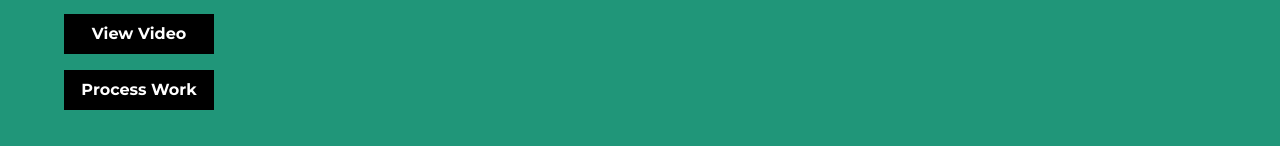
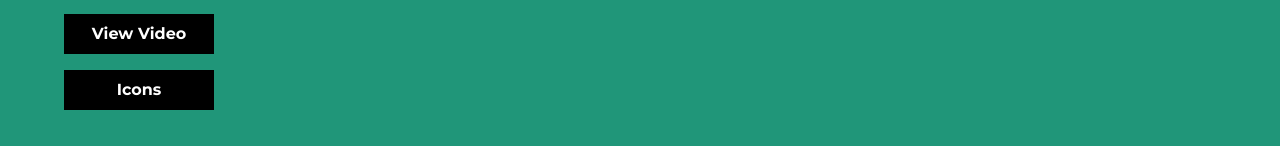
Before and after one commit to sabadot/sabadot.github.io, a plain HTML site: page time/roomedit_hub.html in a window 1280 px wide. Shown: the part 654-800 px from the top of the page. Drawn offline with Linux system fonts and the light colour scheme.

Commit message:
dec 31 2021

```diff
--- a/time/roomedit_hub.html
+++ b/time/roomedit_hub.html
@@ -47,7 +47,7 @@
         <br><br><i>Included here is an edited sample of the slates without audio. If you would like to see the full website and videos, please contact me at <a href="mailto:thetadsn846@gmail.com">thetadsn846@gmail.com</a> and I'll make arrangements to get permission and share.</i></p>
 
         <a href="../portfolio_pieces/RE_Sample.mp4"><p class="buttonSM">View Video</p></a>
-        <a href="../portfolio_pieces/"><p class="buttonSM">Process Work</p></a>
+        <a href="../portfolio_pieces/RE_Icons/RE_Icons.pdf"><p class="buttonSM">Icons</p></a>
         </div>
 
         <div class="rightS">
```
Also changed, not shown: 3 other files.
